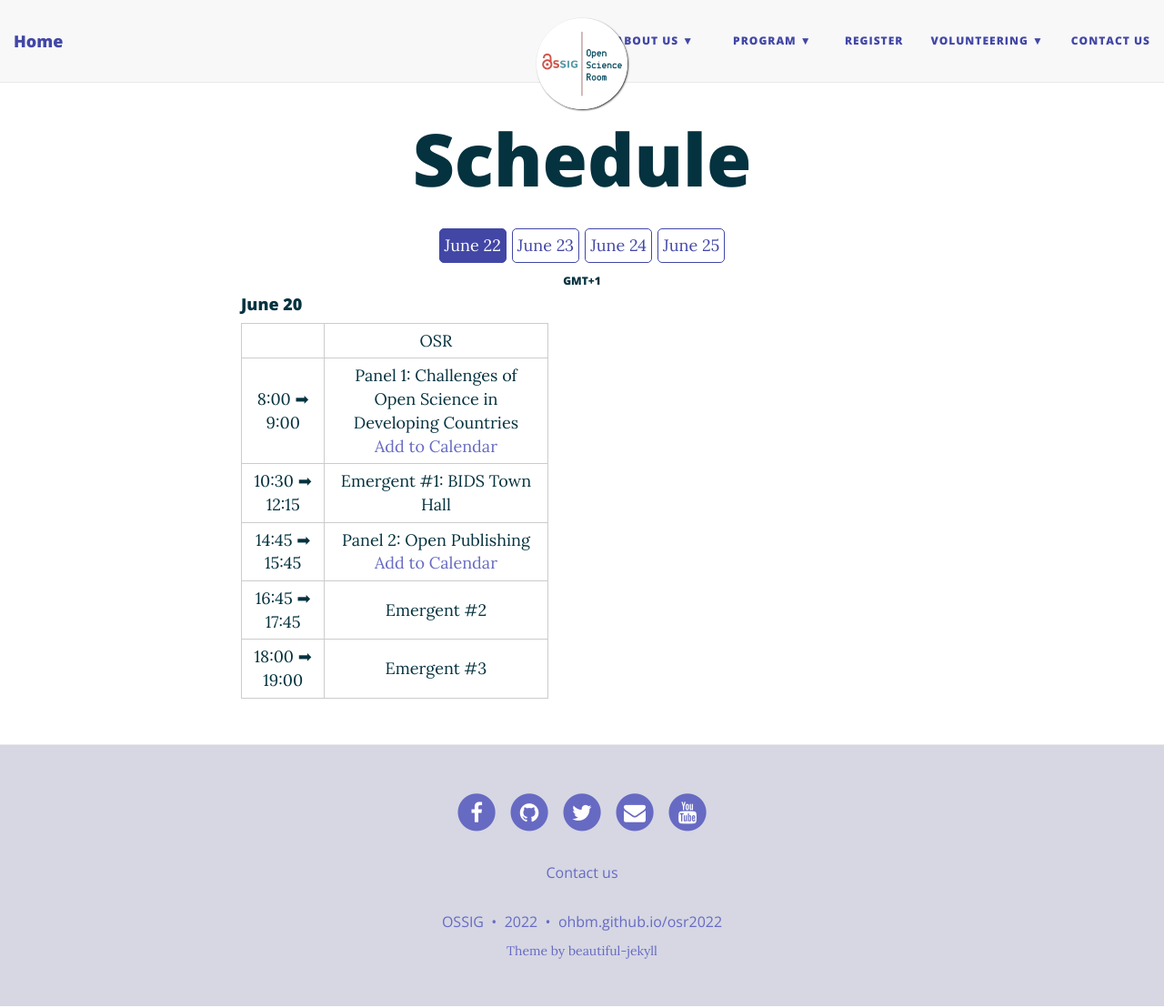
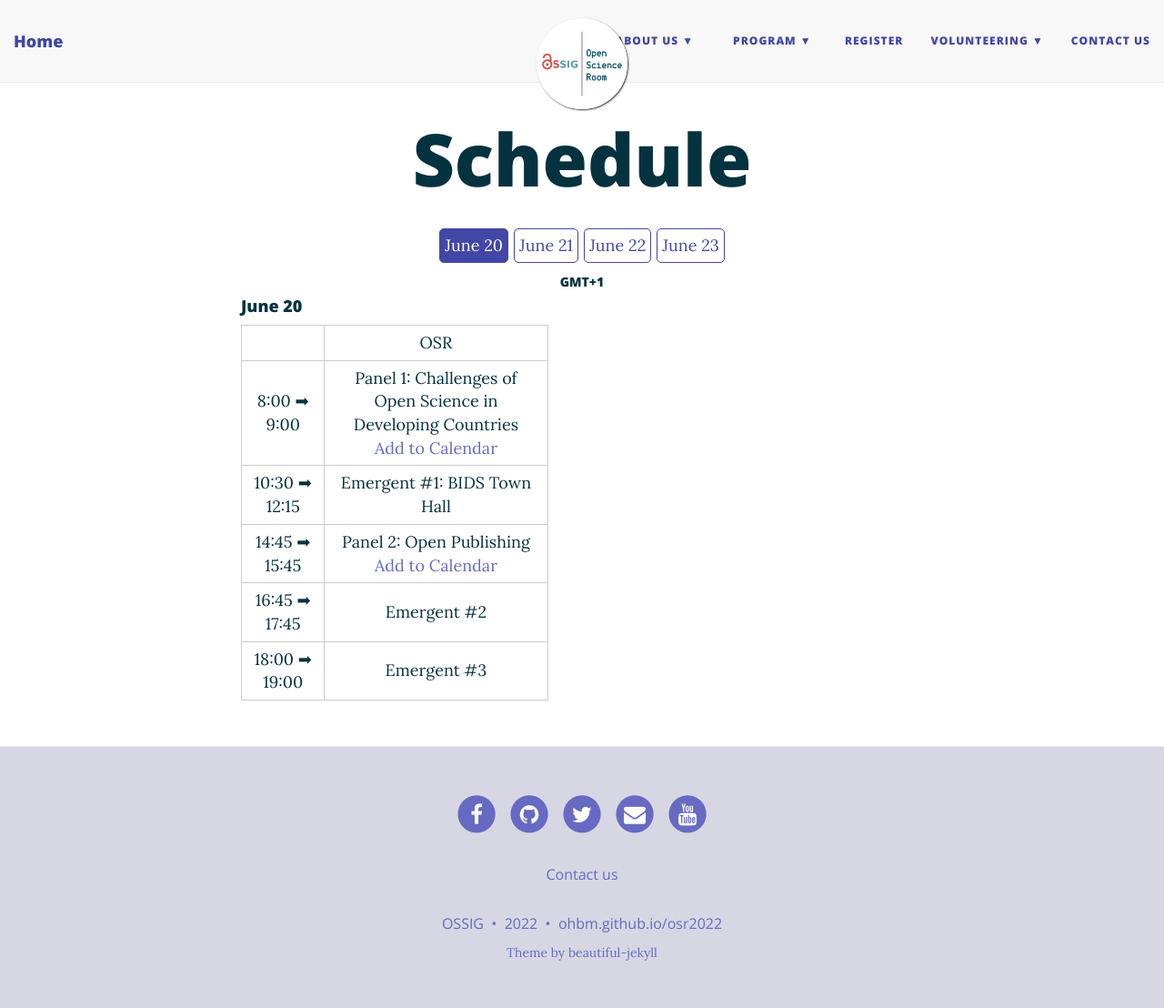
Before and after one commit to ohbm/osr2023, a Jekyll site: the page built from schedule.md, in a window 1280 px wide and 1108 px high. Shown: the whole window at 91% size. Built offline with Jekyll 4.4.1, drawn with Linux system fonts in a browser that asks for light colours; nearby versions of some CDN libraries.

Commit message:
Updates session names with the long version and fixed visible dates on the tabs

```diff
--- a/schedule.md
+++ b/schedule.md
@@ -38,15 +38,15 @@
 
 
 <div class="schedule-days">
-  <div id="day-06-20" class="schedule-day active" onclick="showScheduleForDay('06-20')">June 22</div>
-  <div id="day-06-21" class="schedule-day" onclick="showScheduleForDay('06-21')">June 23</div>
-  <div id="day-06-22" class="schedule-day" onclick="showScheduleForDay('06-22')">June 24</div>
-  <div id="day-06-23" class="schedule-day" onclick="showScheduleForDay('06-23')">June 25</div>
+  <div id="day-06-20" class="schedule-day active" onclick="showScheduleForDay('06-20')">June 20</div>
+  <div id="day-06-21" class="schedule-day" onclick="showScheduleForDay('06-21')">June 21</div>
+  <div id="day-06-22" class="schedule-day" onclick="showScheduleForDay('06-22')">June 22</div>
+  <div id="day-06-23" class="schedule-day" onclick="showScheduleForDay('06-23')">June 23</div>
 </div>
 
-<h6 style="text-align: center;">
+<h5 style="text-align: center;">
 GMT+1
-</h6>
+</h5>
 
 
 <div id="schedule-06-20" class="schedule-block active">
```
Also changed, not shown: other parts of schedule.md (+2 -2 lines).
